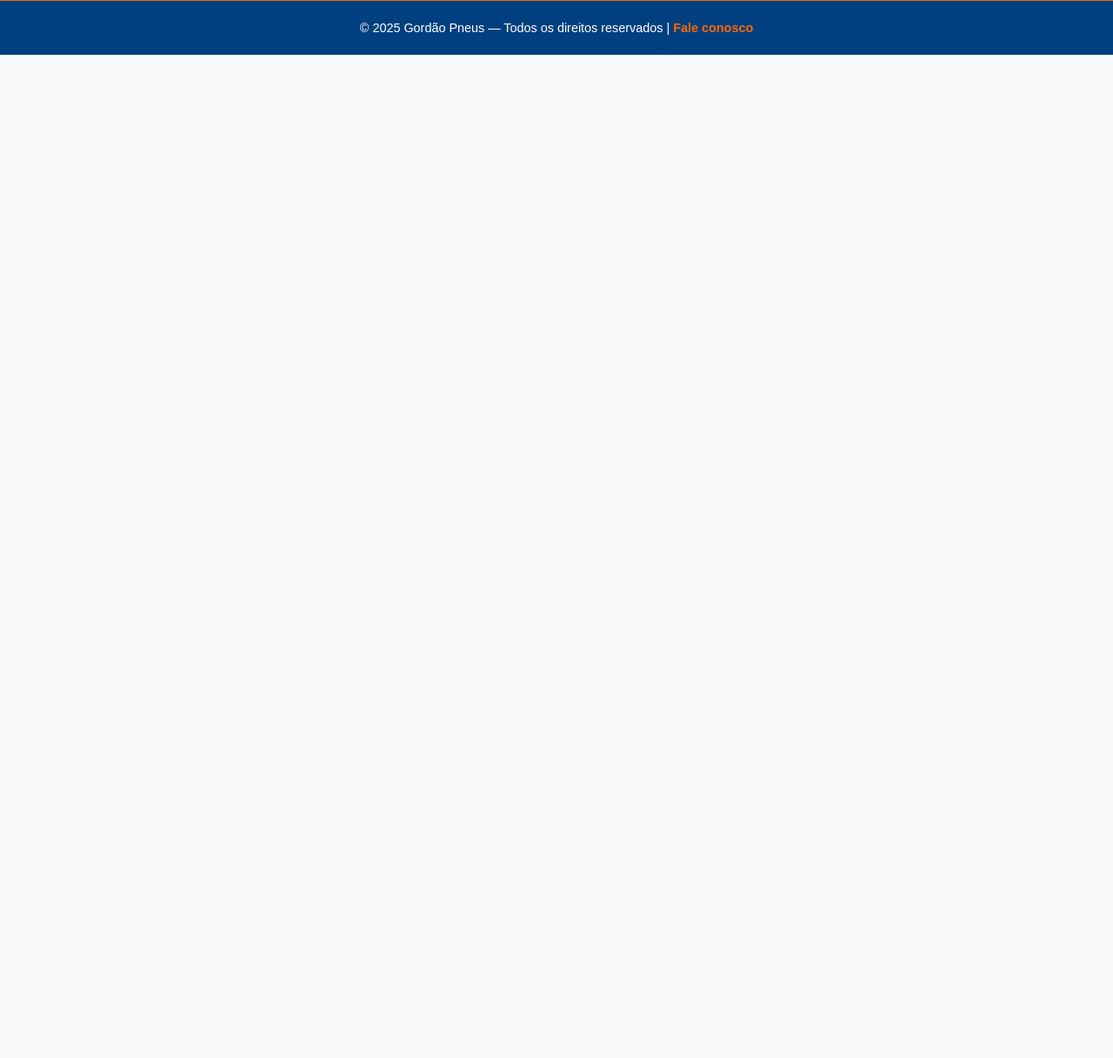
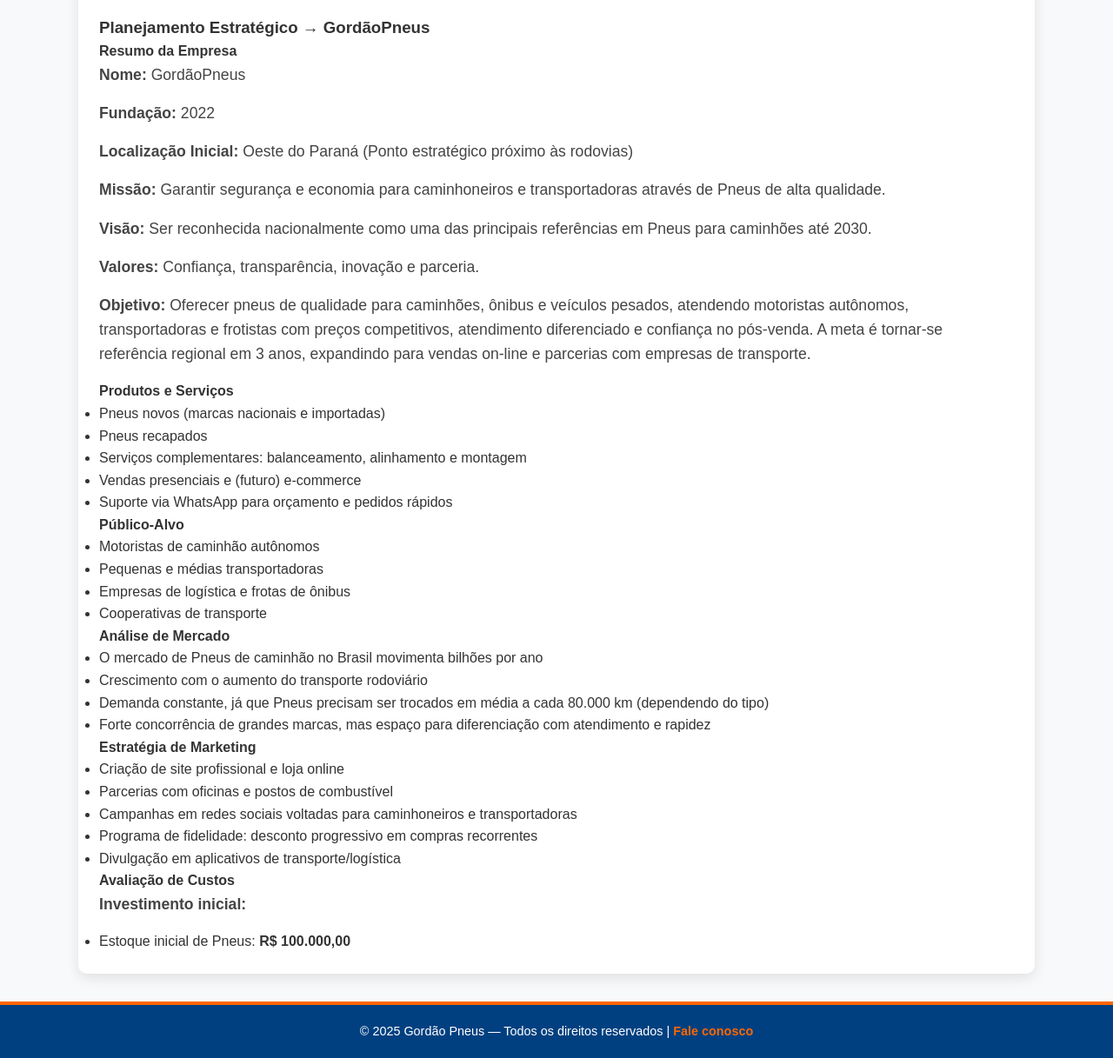
Before and after one commit to ismaeldauss/gordao-pneus, a plain HTML site: page sobrenos.html in a window 1280 px wide. Shown: the part 1024-2241 px from the top of the page at 87% size. Before the commit the page ends 1087 px from the top, so only its background shows below. Drawn offline with Linux system fonts and the light colour scheme.

Commit message:
Update sobrenos.html

```diff
--- a/sobrenos.html
+++ b/sobrenos.html
@@ -31,6 +31,67 @@
 
         <h2>Empreendedorismo que move</h2>
         <p>A história da Gordão Pneus é também uma história de empreendedorismo. Começamos com poucos recursos, mas com muita vontade de fazer diferente. Acreditamos que o empreendedorismo é uma ferramenta poderosa de transformação e inclusão. Incentivamos outros empreendedores a buscarem seus sonhos, mesmo quando tudo parece difícil. Afinal, foi assim que começamos — acreditando que o impossível era só uma questão de tempo.</p>
+
+
+        <section id="sobre-nos">
+    <h2>Sobre Nós</h2>
+
+    <h3>Planejamento Estratégico → GordãoPneus</h3>
+
+    <h4>Resumo da Empresa</h4>
+    <p><strong>Nome:</strong> GordãoPneus</p>
+    <p><strong>Fundação:</strong> 2022</p>
+    <p><strong>Localização Inicial:</strong> Oeste do Paraná (Ponto estratégico próximo às rodovias)</p>
+    <p><strong>Missão:</strong> Garantir segurança e economia para caminhoneiros e transportadoras através de Pneus de alta qualidade.</p>
+    <p><strong>Visão:</strong> Ser reconhecida nacionalmente como uma das principais referências em Pneus para caminhões até 2030.</p>
+    <p><strong>Valores:</strong> Confiança, transparência, inovação e parceria.</p>
+    <p><strong>Objetivo:</strong> Oferecer pneus de qualidade para caminhões, ônibus e veículos pesados, atendendo motoristas autônomos, transportadoras e frotistas com preços competitivos, atendimento diferenciado e confiança no pós-venda. A meta é tornar-se referência regional em 3 anos, expandindo para vendas on-line e parcerias com empresas de transporte.</p>
+
+    <h4>Produtos e Serviços</h4>
+    <ul>
+        <li>Pneus novos (marcas nacionais e importadas)</li>
+        <li>Pneus recapados</li>
+        <li>Serviços complementares: balanceamento, alinhamento e montagem</li>
+        <li>Vendas presenciais e (futuro) e-commerce</li>
+        <li>Suporte via WhatsApp para orçamento e pedidos rápidos</li>
+    </ul>
+
+    <h4>Público-Alvo</h4>
+    <ul>
+        <li>Motoristas de caminhão autônomos</li>
+        <li>Pequenas e médias transportadoras</li>
+        <li>Empresas de logística e frotas de ônibus</li>
+        <li>Cooperativas de transporte</li>
+    </ul>
+
+    <h4>Análise de Mercado</h4>
+    <ul>
+        <li>O mercado de Pneus de caminhão no Brasil movimenta bilhões por ano</li>
+        <li>Crescimento com o aumento do transporte rodoviário</li>
+        <li>Demanda constante, já que Pneus precisam ser trocados em média a cada 80.000 km (dependendo do tipo)</li>
+        <li>Forte concorrência de grandes marcas, mas espaço para diferenciação com atendimento e rapidez</li>
+    </ul>
+
+    <h4>Estratégia de Marketing</h4>
+    <ul>
+        <li>Criação de site profissional e loja online</li>
+        <li>Parcerias com oficinas e postos de combustível</li>
+        <li>Campanhas em redes sociais voltadas para caminhoneiros e transportadoras</li>
+        <li>Programa de fidelidade: desconto progressivo em compras recorrentes</li>
+        <li>Divulgação em aplicativos de transporte/logística</li>
+    </ul>
+
+    <h4>Avaliação de Custos</h4>
+    <p><strong>Investimento inicial:</strong></p>
+    <ul>
+        <li>Estoque inicial de Pneus: <strong>R$ 100.000,00</strong></li>
+    </ul>
+</section>
+
+
+
+
+
     </div>
 
     <footer>
```
